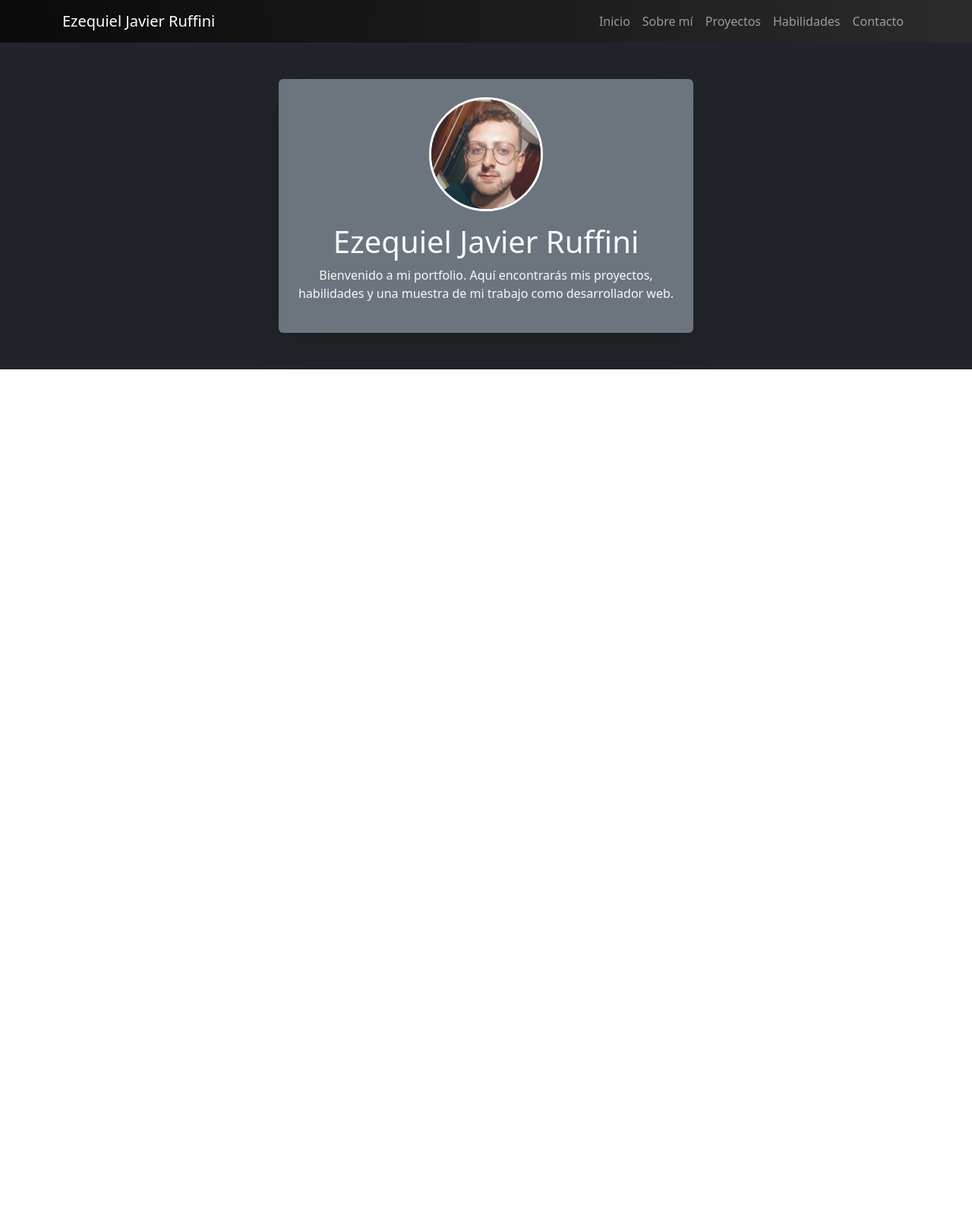
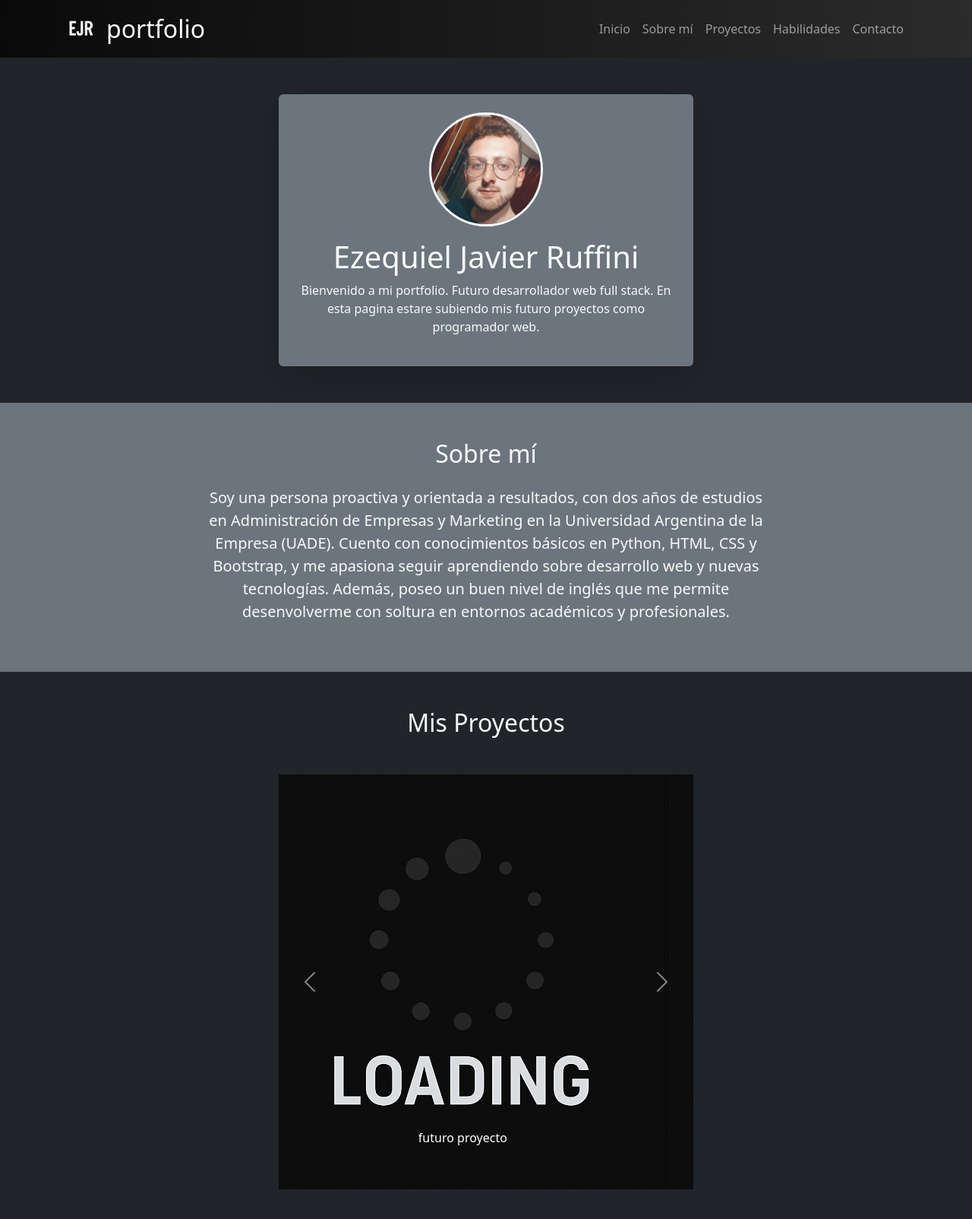
Before and after one commit to ezequielruffini/portfolio-utn, a plain HTML site: page index.html in a window 1280 px wide. Shown: the whole page at 76% size. Before the commit the page ends 800 px from the top, so only its background shows below. Drawn offline with nearby package versions, Linux system fonts and the light colour scheme.

Commit message:
Agrego sección Sobre mi y proyectos

```diff
--- a/index.html
+++ b/index.html
@@ -14,7 +14,14 @@
     <header class="fadeInDown">
       <nav class="navbar navbar-expand-lg navbar-dark bg-gradient-dark">
         <div class="container">
-          <a class="navbar-brand" href="#">Ezequiel Javier Ruffini</a>
+          <a class="navbar-brand d-flex align-items-center" href="#">
+            <img
+              src="images/logoejr2.png"
+              alt="EJR Logo"
+              class="logoejr2 me-2"
+            />
+            portfolio
+          </a>
 
           <button
             class="navbar-toggler"
@@ -56,7 +63,7 @@
             >
               <div class="contenedorfoto mx-auto mb-3">
                 <img
-                  src="WhatsApp Image 2025-08-11 at 11.31.07 PM.jpeg"
+                  src="./images/WhatsApp Image 2025-08-11 at 11.31.07 PM.jpeg "
                   alt="Ezequiel Javier Ruffini"
                   class="mifoto"
                 />
@@ -67,14 +74,101 @@
               </div>
               <h1 class="titulocarta">Ezequiel Javier Ruffini</h1>
               <p class="textocarta">
-                Bienvenido a mi portfolio. Aquí encontrarás mis proyectos,
-                habilidades y una muestra de mi trabajo como desarrollador web.
+                Bienvenido a mi portfolio. Futuro desarrollador web full stack.
+                En esta pagina estare subiendo mis futuro proyectos como
+                programador web.
               </p>
             </div>
           </div>
         </div>
       </div>
     </section>
+    <section id="sobre-mi" class="py-5 bg-secondary text-light">
+      <div class="container">
+        <div class="row justify-content-center">
+          <div class="col-lg-8">
+            <h2 class="text-center mb-4">Sobre mí</h2>
+            <p class="lead text-center">
+              Soy una persona proactiva y orientada a resultados, con dos años
+              de estudios en Administración de Empresas y Marketing en la
+              Universidad Argentina de la Empresa (UADE). Cuento con
+              conocimientos básicos en Python, HTML, CSS y Bootstrap, y me
+              apasiona seguir aprendiendo sobre desarrollo web y nuevas
+              tecnologías. Además, poseo un buen nivel de inglés que me permite
+              desenvolverme con soltura en entornos académicos y profesionales.
+            </p>
+          </div>
+        </div>
+      </div>
+    </section>
+
+    <section id="proyectos" class="py-5 bg-dark text-light">
+      <div class="container">
+        <h2 class="text-center mb-5">Mis Proyectos</h2>
+        <div class="row justify-content-center">
+          <div class="col-lg-6 col-md-8">
+            <div
+              id="carouselProyectos"
+              class="carousel slide"
+              data-bs-ride="carousel"
+            >
+              <div class="carousel-inner">
+                <div class="carousel-item active">
+                  <img
+                    src="/images/loading1.png"
+                    class="d-block w-100"
+                    alt="Proyecto 1"
+                  />
+                  <div class="carousel-caption d-none d-md-block">
+                    <p>futuro proyecto</p>
+                  </div>
+                </div>
+
+                <div class="carousel-item">
+                  <img
+                    src="/images/loading1.png"
+                    class="d-block w-100"
+                    alt="Proyecto 2"
+                  />
+                  <div class="carousel-caption d-none d-md-block">
+                    <p>futuro proyecto</p>
+                  </div>
+                </div>
+
+                <div class="carousel-item">
+                  <img
+                    src="/images/loading1.png"
+                    class="d-block w-100"
+                    alt="Proyecto 3"
+                  />
+                  <div class="carousel-caption d-none d-md-block">
+                    <p>futuro proyecto</p>
+                  </div>
+                </div>
+              </div>
+
+              <button
+                class="carousel-control-prev"
+                type="button"
+                data-bs-target="#carouselProyectos"
+                data-bs-slide="prev"
+              >
+                <span class="carousel-control-prev-icon"></span>
+              </button>
+              <button
+                class="carousel-control-next"
+                type="button"
+                data-bs-target="#carouselProyectos"
+                data-bs-slide="next"
+              >
+                <span class="carousel-control-next-icon"></span>
+              </button>
+            </div>
+          </div>
+        </div>
+      </div>
+    </section>
+
     <script src="https://cdn.jsdelivr.net/npm/bootstrap@5.3.0/dist/js/bootstrap.bundle.min.js"></script>
   </body>
 </html>
--- a/style.css
+++ b/style.css
@@ -4,6 +4,12 @@
 
 .fadeInDown {
   animation: fadeInDown 1s ease-in-out;
+}
+
+.logoejr2 {
+  width: 35px;
+  height: auto;
+  object-fit: contain;
 }
 
 @keyframes fadeInDown {
@@ -83,3 +89,94 @@ header {
     transform: translateY(0);
   }
 }
+.navbar-brand {
+  font-size: 2rem;
+}
+@media (min-width: 768px) {
+  .navbar-brand {
+    font-size: 2rem;
+  }
+}
+@media (min-width: 768px) {
+  .logoejr2 {
+    width: 50px;
+  }
+}
+.sobre-mi {
+  background-color: #6c757d; /* Gris secundario Bootstrap */
+  color: white;
+  padding: 3rem 0;
+}
+
+.sobre-mi h2 {
+  font-weight: bold;
+  font-size: 2rem;
+  border-bottom: 2px solid rgba(255, 255, 255, 0.3);
+  display: inline-block;
+  padding-bottom: 0.5rem;
+}
+
+.sobre-mi p {
+  font-size: 1.1rem;
+  line-height: 1.8;
+}
+
+@media (min-width: 768px) {
+  .sobre-mi p {
+    font-size: 1.2rem;
+  }
+}
+
+.proyecto {
+  position: relative;
+  border-radius: 15px;
+  overflow: hidden;
+  box-shadow: 0 8px 20px rgba(0, 0, 0, 0.6);
+}
+
+.img-proyecto {
+  transition: transform 0.5s ease;
+  filter: brightness(0.85);
+}
+
+.proyecto:hover .img-proyecto {
+  transform: scale(1.08);
+  filter: brightness(1);
+}
+
+.overlay {
+  position: absolute;
+  bottom: -100%;
+  left: 0;
+  width: 100%;
+  padding: 20px;
+  background: linear-gradient(180deg, transparent, rgba(0, 0, 0, 0.85));
+  color: #fff;
+  text-align: center;
+  transition: bottom 0.5s ease;
+}
+
+.proyecto:hover .overlay {
+  bottom: 0;
+}
+
+.overlay h3 {
+  font-size: 1.8rem;
+  margin-bottom: 10px;
+  color: #ff7b00;
+}
+
+.overlay p {
+  font-size: 1rem;
+}
+
+@keyframes fadeInDown {
+  from {
+    opacity: 0;
+    transform: translateY(-20px);
+  }
+  to {
+    opacity: 1;
+    transform: translateY(0);
+  }
+}
```
Also changed, not shown: images/WhatsApp Image 2025-08-11 at 11.31.07 PM.jpeg (renamed from WhatsApp Image 2025-08-11 at 11.31.07 PM.jpeg), images/loading1.png (added), images/logoejr2.png (added).
